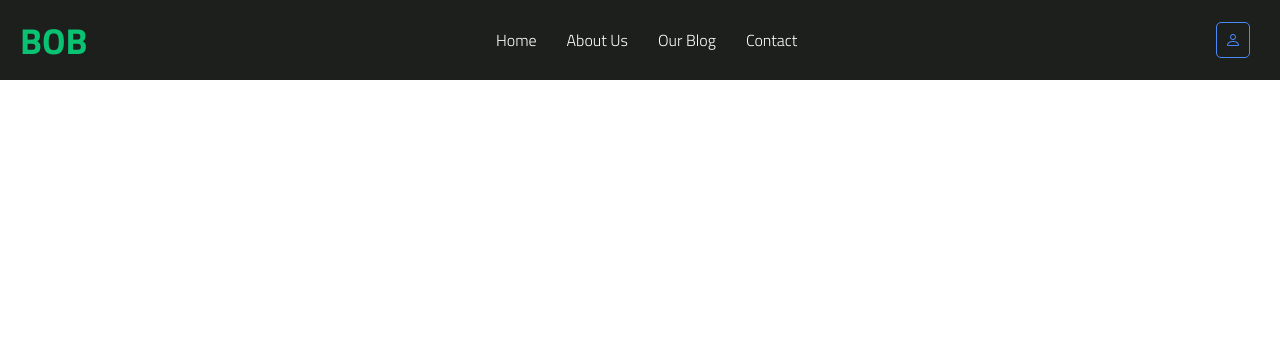
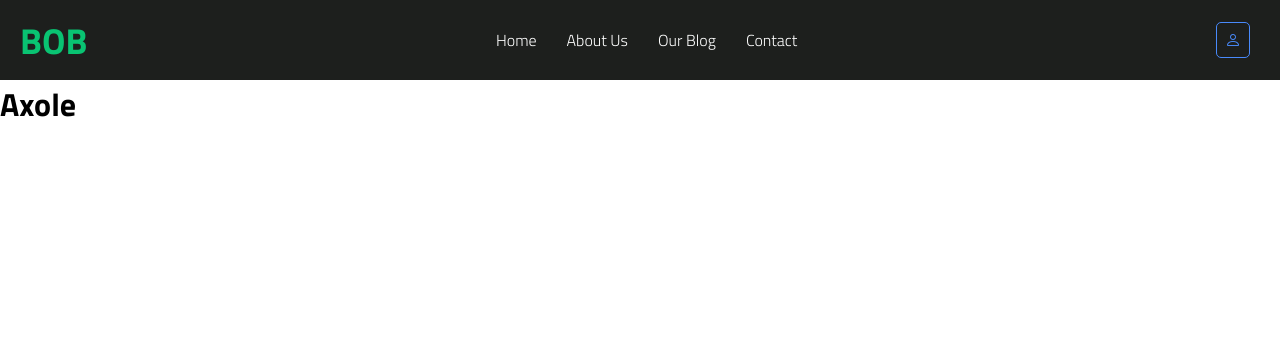
Before and after one commit to Axolem/systemtron, a PHP site: page / in a window 1280 px wide. Shown: the top 340 px of the page. Run offline with PHP 8.4, Linux system fonts and the light colour scheme.

Commit message:
added h1

```diff
--- a/index.php
+++ b/index.php
@@ -2,7 +2,7 @@
 include('config/navbar.php'); ?>
 
 
-    <!-- You code goes here. -->
+   <h1>Axole</h1>
 
 
 
```
